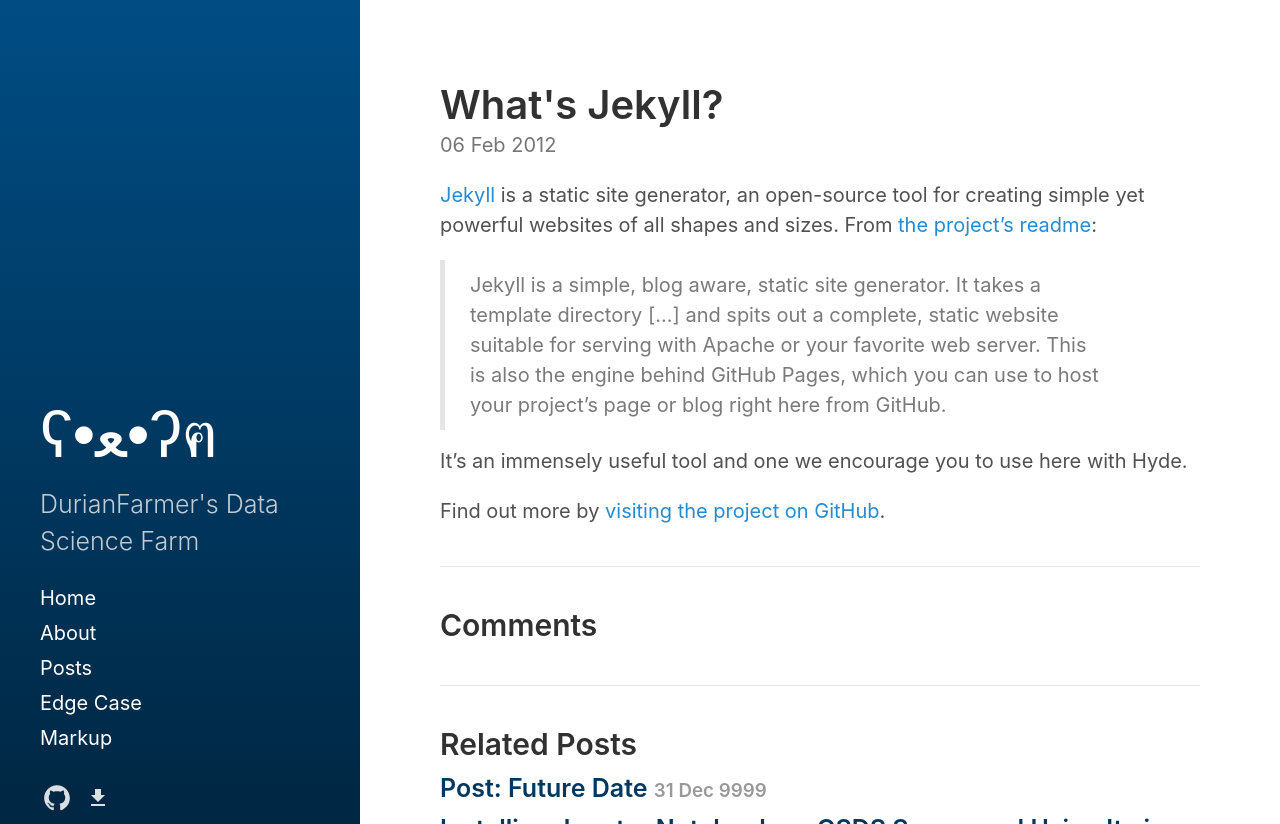
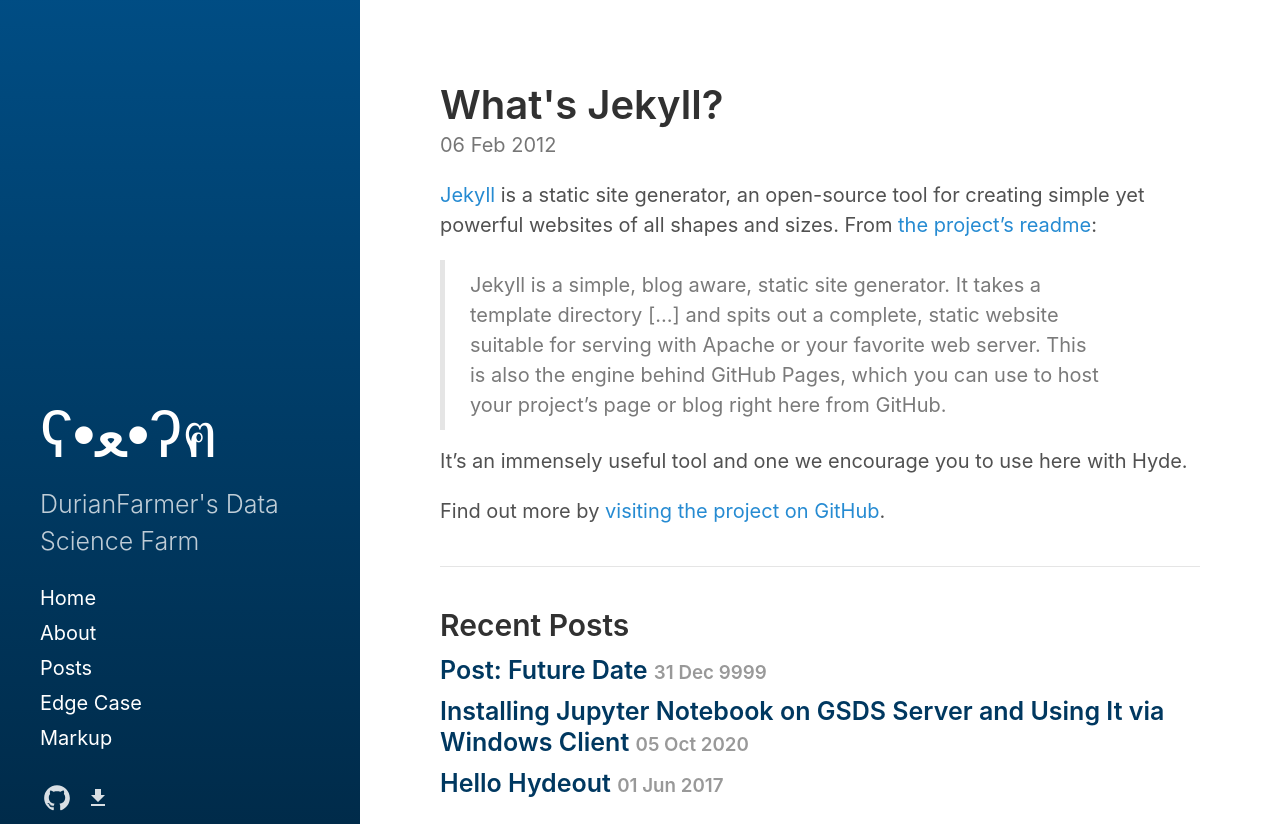
Before and after one commit to DurianFarmer/DurianFarmer.github.io, a Jekyll site: the page built from _posts/2012-02-06-whats-jekyll.md, in a window 1280 px wide and 1018 px high, cut to the strip 0-824 px from the top of the window. Built offline with Jekyll 4.4.1, drawn with Linux system fonts in a browser that asks for light colours.

Commit message:
v20201005

```diff
--- a/_includes/related_posts.html
+++ b/_includes/related_posts.html
@@ -1,5 +1,5 @@
 <section class="related">
-  <h2>Related Posts</h2>
+  <h2>Recent Posts</h2>
   <ul class="posts-list">
     {% for post in site.related_posts limit:3 %}
       <li>
--- a/_layouts/post.html
+++ b/_layouts/post.html
@@ -13,6 +13,6 @@
     {% include post-tags.html post=page %}
   </div>
 
-  {% include comments.html %}
+  <!-- {% include comments.html %} -->
   {% include related_posts.html %}
 </div>
```
